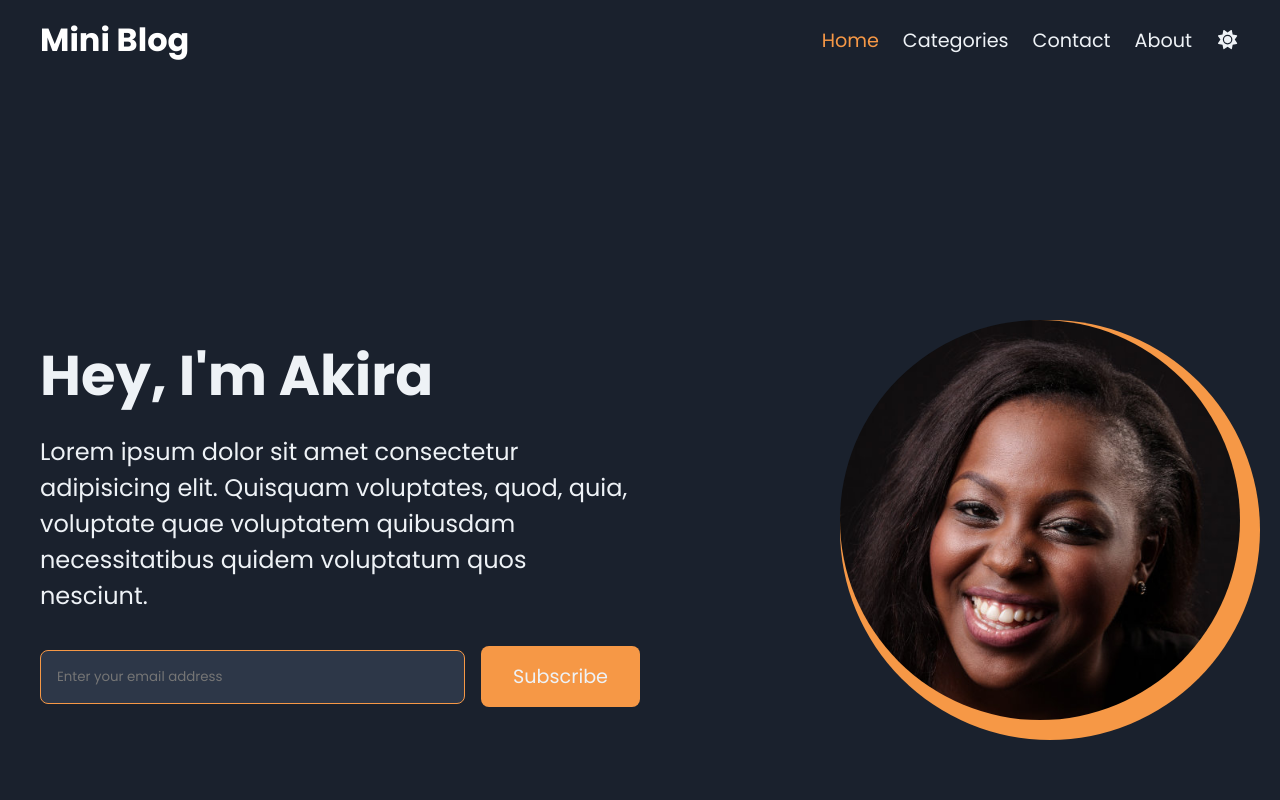
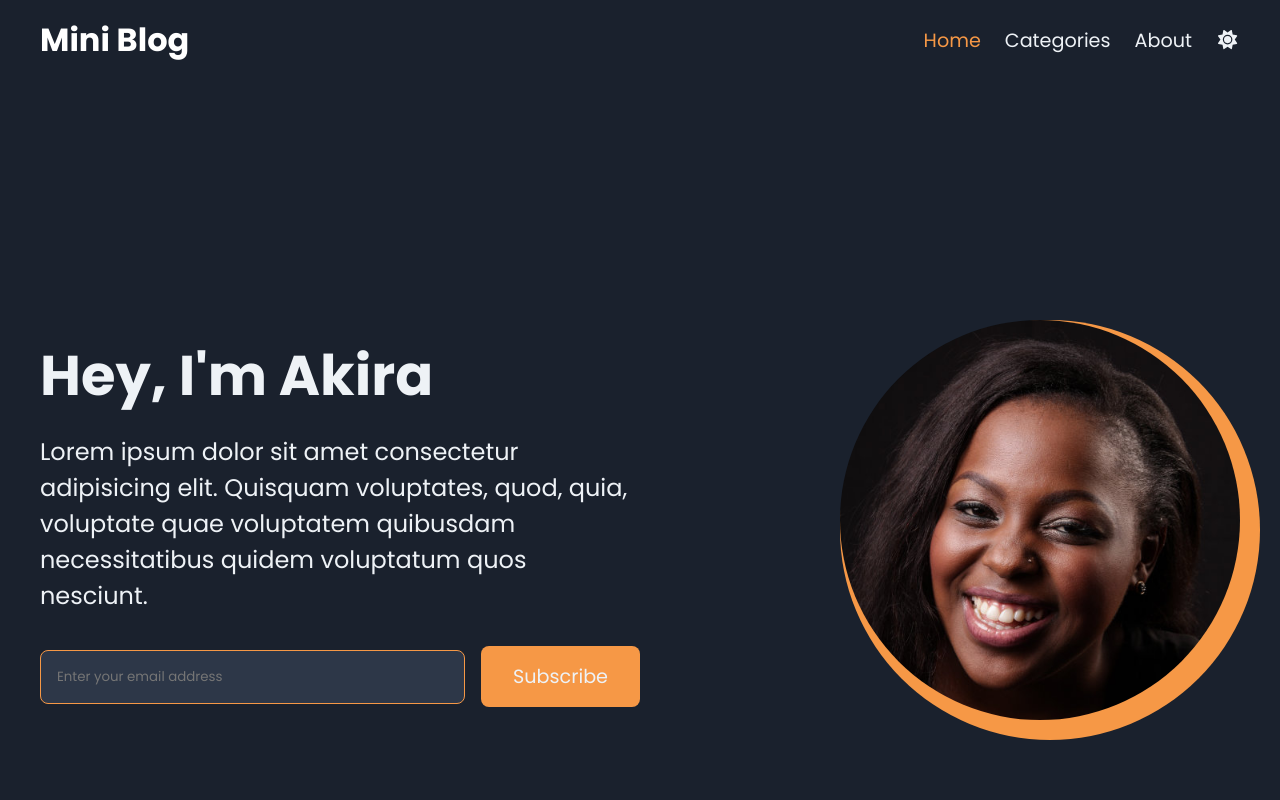
Before and after one commit to EnFlorian/mini-blog, a Vue app: page / in a window 1280 px wide. Shown: the top 800 px of the page. Built offline with nearby package versions, Linux system fonts and the light colour scheme.

Commit message:
Chore: Added links

```diff
--- a/src/mock-api/navigation/data.ts
+++ b/src/mock-api/navigation/data.ts
@@ -13,10 +13,6 @@ export const links = [
     path: "/categories",
   },
   {
-    name: "Contact",
-    path: "/contact",
-  },
-  {
     name: "About",
     path: "/about",
   },
--- a/src/mock-api/socials/api.ts
+++ /dev/null
@@ -1,5 +0,0 @@
-import { socials } from "./data";
-
-export const fetchSocials = () => {
-  return socials;
-};
--- a/src/views/ContactView.vue
+++ /dev/null
@@ -1 +0,0 @@
-<template>Contact</template>
```
